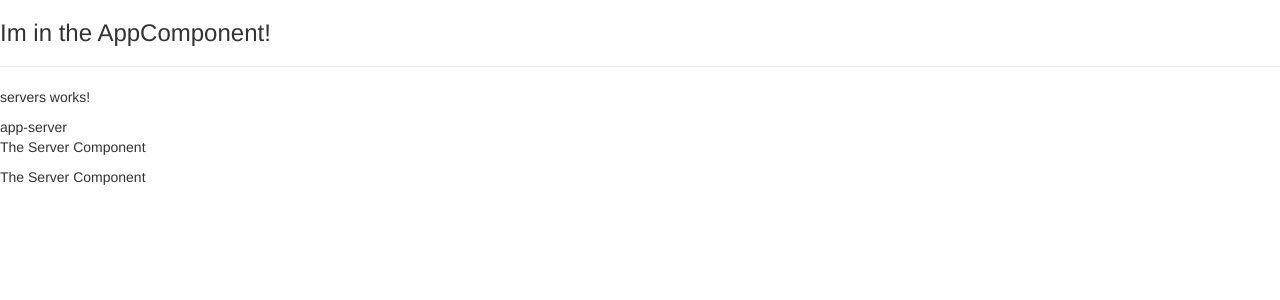
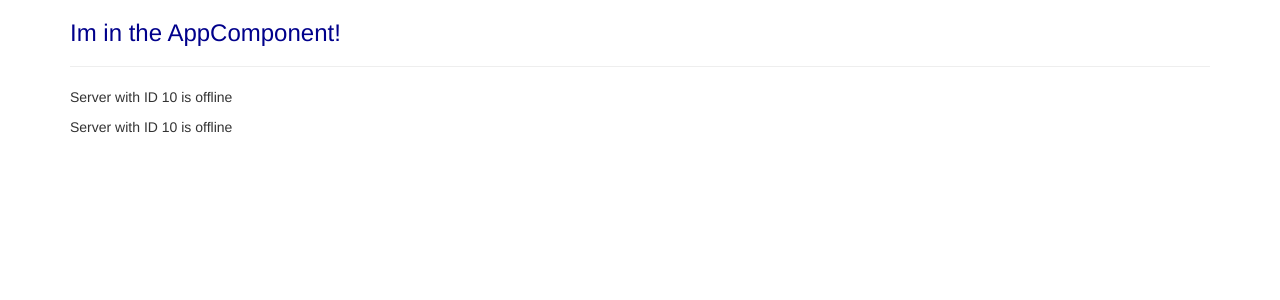
Before and after one commit to ahmedtarabia/recipe-book, an Angular app: page / in a window 1280 px wide. Shown: the top 300 px of the page. Built offline with nearby package versions, Linux system fonts and the light colour scheme.

Commit message:
string interpolation, databinding, property binding

```diff
--- a/src/app/app.component.css
+++ b/src/app/app.component.css
@@ -0,0 +1,3 @@
+h3 {
+  color: blue;
+}
--- a/src/app/app.component.html
+++ b/src/app/app.component.html
@@ -1,4 +1,12 @@
-<h3>Im in the AppComponent!</h3>
+<div class="container">
+  <div class="row">
+    <div class="col-xs-12">
+      <h3>Im in the AppComponent!</h3>
 
-<hr />
-<app-servers></app-servers>
+      <hr />
+      <app-servers></app-servers>
+      <!-- <div app-servers></div> -->
+      <!-- <div class="app-servers"></div> -->
+    </div>
+  </div>
+</div>
--- a/src/app/app.component.ts
+++ b/src/app/app.component.ts
@@ -3,6 +3,13 @@ import { Component } from '@angular/core';
 @Component({
   selector: 'app-root',
   templateUrl: './app.component.html',
-  styleUrls: ['./app.component.css'],
+  // styleUrls: ['./app.component.css'],
+  styles: [
+    `
+      h3 {
+        color: darkblue;
+      }
+    `,
+  ],
 })
 export class AppComponent {}
--- a/src/app/server/server.component.html
+++ b/src/app/server/server.component.html
@@ -1 +1 @@
-<p>The Server Component</p>
+<p>{{ "Server" }} with ID {{ serverId }} is {{ getServerStatus() }}</p>
--- a/src/app/server/server.component.ts
+++ b/src/app/server/server.component.ts
@@ -9,4 +9,11 @@ import { Component } from '@angular/core';
   selector: 'app-server',
   templateUrl: './server.component.html',
 })
-export class ServerComponent {}
+export class ServerComponent {
+  serverId: number = 10;
+  serverStatus: string = 'offline';
+
+  getServerStatus() {
+    return this.serverStatus;
+  }
+}
--- a/src/app/servers/servers.component.ts
+++ b/src/app/servers/servers.component.ts
@@ -2,14 +2,17 @@ import { Component, OnInit } from '@angular/core';
 
 @Component({
   selector: 'app-servers',
-  templateUrl: './servers.component.html',
-  styleUrls: ['./servers.component.css']
+  // selector: '.app-servers',
+  // selector: '[app-servers]',
+  template: `
+    <app-server></app-server>
+
+    <app-server></app-server>
+  `,
+  styleUrls: ['./servers.component.css'],
 })
 export class ServersComponent implements OnInit {
+  constructor() {}
 
-  constructor() { }
-
-  ngOnInit(): void {
-  }
-
+  ngOnInit(): void {}
 }
```
Also changed, not shown: 1 other file (tests, documents, lock files or other folders).
